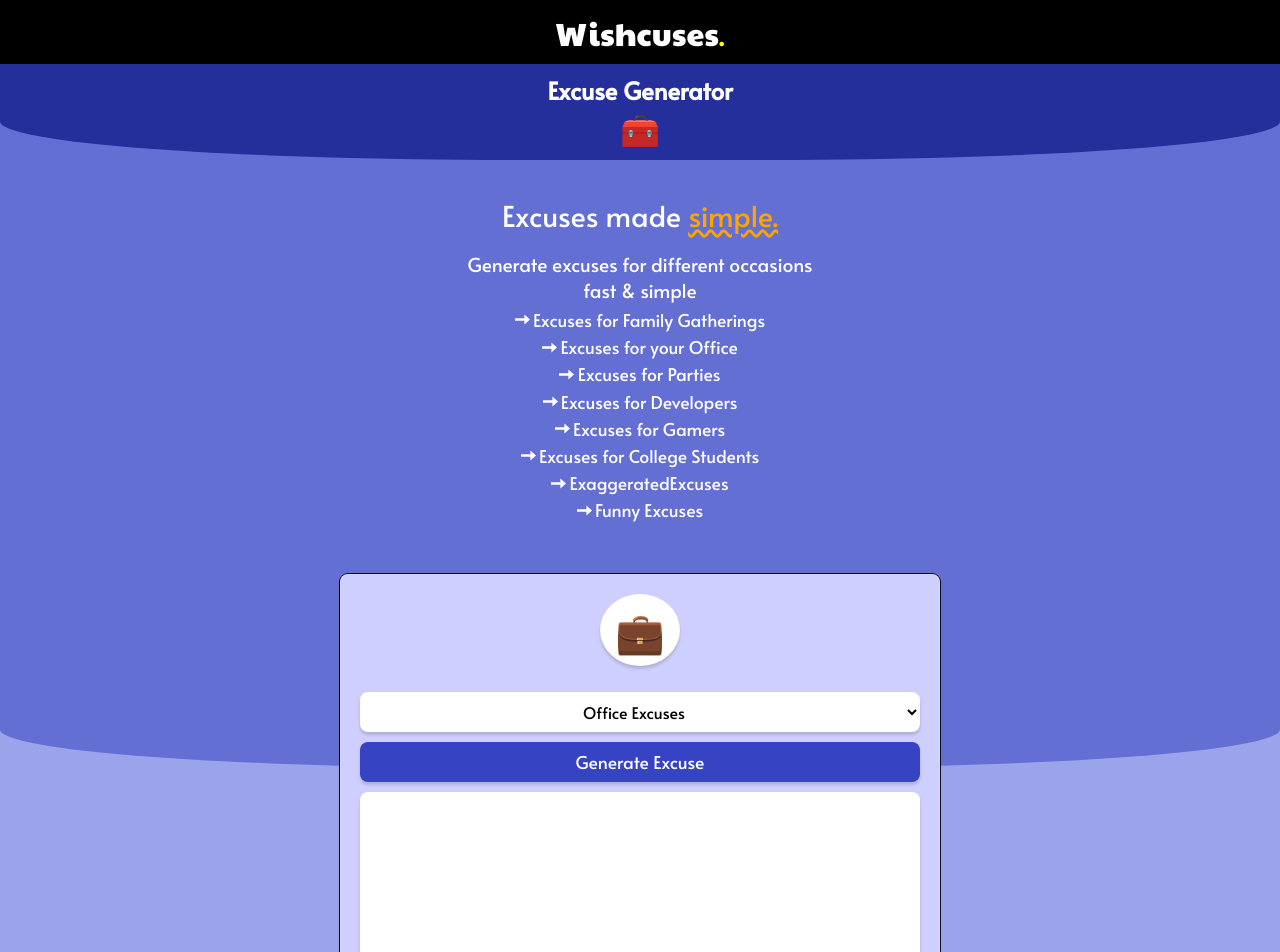
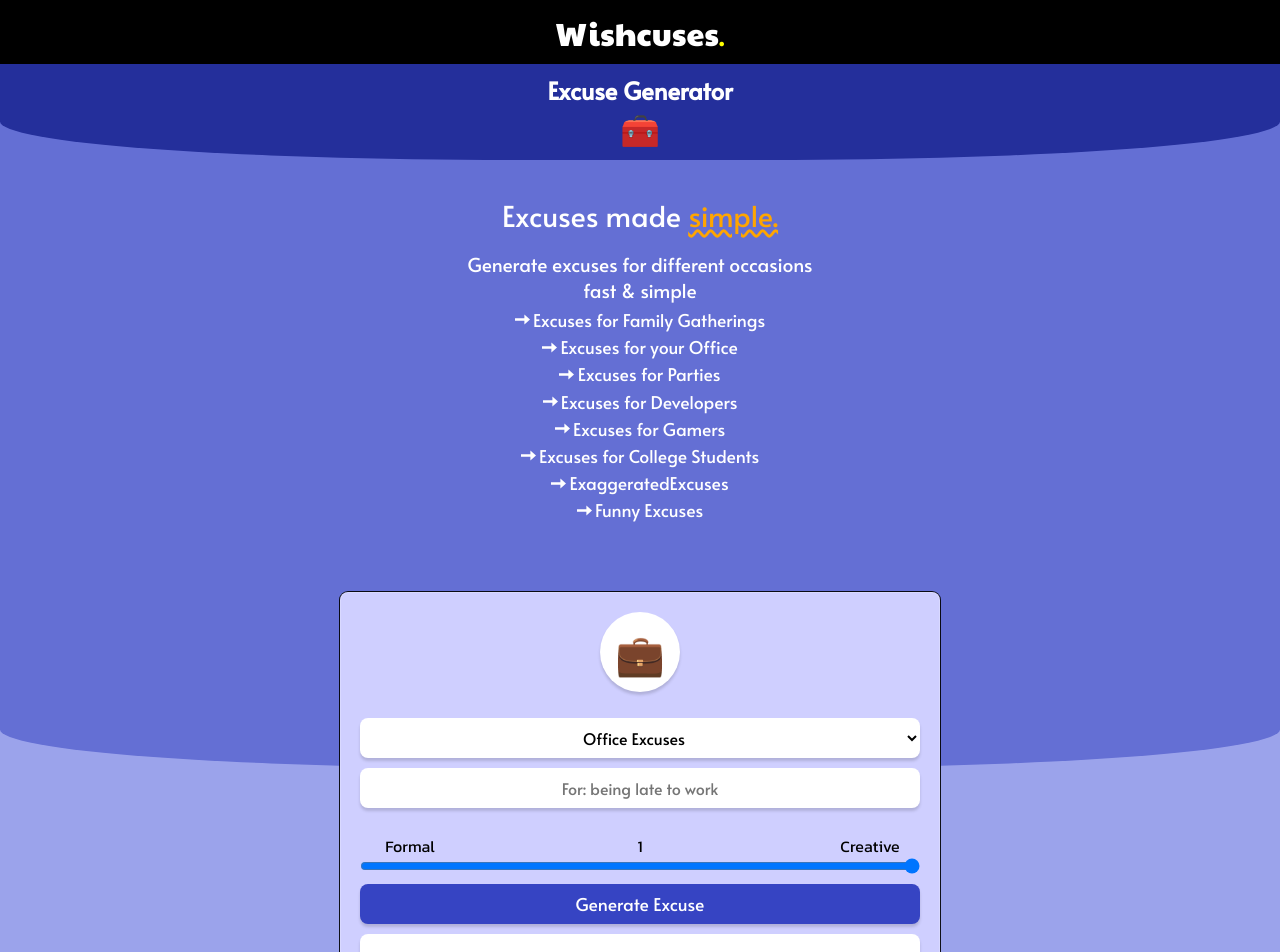
Before and after one commit to Hergelink/Wishcuses, a React (Create React App) app: page /excuse-generator in a window 1280 px wide. Shown: the top 952 px of the page. Built offline with nearby package versions, Linux system fonts and the light colour scheme; no server answers.

Commit message:
excuse conversion to ai completed

```diff
--- a/src/components/excuse-components/ExcuseContainer.jsx
+++ b/src/components/excuse-components/ExcuseContainer.jsx
@@ -1,12 +1,15 @@
 import copyIcon from '../../assets/copyIcon.svg';
 
 function ExcuseContainer({
-  excuse,
+  generatedExcuse,
   value,
   setValue,
   copied,
   setCopied,
-  fetchData,
+  handleSubmit,
+  setUserPromt,
+  temp,
+  setTemp,
 }) {
   return (
     <>
@@ -45,14 +48,52 @@ function ExcuseContainer({
             <option value='exaggerated'>Exaggerated Excuses</option>
           </select>
         </label>
+        <label htmlFor="userPromt" className='wishesLabel'>
+          <input className='wishesSelect' id='userPromt' type="text"
 
-        <button className='excuseFetchButton' onClick={fetchData}>
+          placeholder={`For: ${
+            value === 'family' ?
+            "A family gathering"
+            : value === 'party' ?
+            'My friends 28th birthday'
+            : value === 'developer' ?
+            'A computer Error'
+            : value === 'gamer' ?
+            'Too much ping'
+            : value === 'college' ?
+            'My exam physics tomorrow'
+            : value === 'funny' ?
+            'Alien abduction'
+            : value === 'exaggerated' ?
+            'A meteor hit'
+            : 'being late to work'}`}
+
+          onChange={e => setUserPromt(e.target.value)} />
+        </label>
+        <div className='rangeSlider'>
+          <div className='rangeInfo'>
+            <p className='tempInfo'>Formal</p>
+            <p className='tempInfo'>{temp}</p>
+            <p className='tempInfo'>Creative</p>
+          </div>
+          <input
+            type='range'
+            min={0}
+            max={1}
+            step={0.01}
+            value={temp}
+            onChange={(e) => setTemp(e.target.value * 1)}
+            className='slider'
+          />
+        </div>
+
+        <button className='excuseFetchButton' onClick={handleSubmit}>
           Generate Excuse
         </button>
         <div
           className='generatedExcuseCotainer'
           onClick={(e) => {
-            navigator.clipboard.writeText(excuse);
+            navigator.clipboard.writeText(generatedExcuse);
 
             setCopied(true);
 
@@ -61,13 +102,13 @@ function ExcuseContainer({
             }, 5000);
           }}
         >
-          <p className='generatedExcuse'>{excuse}</p>
+          <p className='generatedExcuse'>{generatedExcuse}</p>
           {copied && <p className='excuseCopyPopUp'>Text Copied!</p>}
         </div>
         <button
           className='excuseCopyButton'
           onClick={() => {
-            navigator.clipboard.writeText(excuse);
+            navigator.clipboard.writeText(generatedExcuse);
 
             setCopied(true);
 
--- a/src/pages/ExcusePage.jsx
+++ b/src/pages/ExcusePage.jsx
@@ -1,5 +1,5 @@
-import React, { useState, useEffect } from 'react';
-import Axios from 'axios';
+import React, { useState } from 'react';
+import { Configuration, OpenAIApi } from 'openai';
 import '../styles/excuse.css';
 import ExcuseHeader from '../components/excuse-components/ExcuseHeader';
 import ExcuseLinkContainer from '../components/excuse-components/ExcuseLinkContainer';
@@ -8,83 +8,52 @@ import ExcuseInfoContainer from '../components/excuse-components/ExcuseInfoConta
 import ExcuseContainer from '../components/excuse-components/ExcuseContainer';
 
 function ExcusePage() {
-  const [excuse, setExcuse] = useState('');
+  const [generatedExcuse, setGeneratedExcuse] = useState('');
+  const [userPromt, setUserPromt] = useState('')
+
   const [value, setValue] = useState('');
   const [copied, setCopied] = useState(false);
 
-  const fetchFamilyExcuse = () => {
-    Axios.get('https://excuser.herokuapp.com/v1/excuse/family/').then((res) => {
-      setExcuse(res.data[0]?.excuse);
-    });
-  };
-  const fetchOfficeExcuse = () => {
-    Axios.get('https://excuser.herokuapp.com/v1/excuse/office/').then((res) => {
-      setExcuse(res.data[0]?.excuse);
-    });
-  };
-  const fetchPartyExcuse = () => {
-    Axios.get('https://excuser.herokuapp.com/v1/excuse/party/').then((res) => {
-      setExcuse(res.data[0]?.excuse);
-    });
-  };
+    // Open ai states
 
-  const fetchDeveloperExcuse = () => {
-    Axios.get('https://excuser.herokuapp.com/v1/excuse/developers/').then(
-      (res) => {
-        setExcuse(res.data[0]?.excuse);
-      }
-    );
-  };
 
-  const fetchCollegeExcuse = () => {
-    Axios.get('https://excuser.herokuapp.com/v1/excuse/developers/').then(
-      (res) => {
-        setExcuse(res.data[0]?.excuse);
-      }
-    );
-  };
+    const [temp, setTemp] = useState(1);
+    const [loading, setLoading] = useState(false);
 
-  const fetchFunnyExcuse = () => {
-    Axios.get('https://excuser.herokuapp.com/v1/excuse/funny/').then((res) => {
-      setExcuse(res.data[0]?.excuse);
-    });
-  };
+    // open ai init
+    const handleSubmit = async (e) => {
+      e.preventDefault();
 
-  const fetchExaggeratedExcuse = () => {
-    Axios.get('https://excuser.herokuapp.com/v1/excuse/unbelievable/').then(
-      (res) => {
-        setExcuse(res.data[0]?.excuse);
-      }
-    );
-  };
+      setLoading(true);
 
-  const fetchGamerExcuse = () => {
-    Axios.get('https://excuser.herokuapp.com/v1/excuse/gaming/').then((res) => {
-      setExcuse(res.data[0]?.excuse);
-    });
-  };
+      // OPEN AI-START
 
-  const fetchData = () => {
-    return value === 'developer'
-      ? fetchDeveloperExcuse()
-      : value === 'family'
-      ? fetchFamilyExcuse()
-      : value === 'party'
-      ? fetchPartyExcuse()
-      : value === 'college'
-      ? fetchCollegeExcuse()
-      : value === 'funny'
-      ? fetchFunnyExcuse()
-      : value === 'exaggerated'
-      ? fetchExaggeratedExcuse()
-      : value === 'gamer'
-      ? fetchGamerExcuse()
-      : fetchOfficeExcuse();
-  };
+      const configuration = new Configuration({
+        apiKey: process.env.REACT_APP_API_KEY,
+      });
 
-  useEffect(() => {
-    fetchData();
-  }, [value]);
+      const openai = new OpenAIApi(configuration);
+
+      await openai
+        .createCompletion({
+          model: 'text-davinci-002',
+          prompt: `Create a excuse for:${userPromt} in context of ${value}`,
+          temperature: temp,
+          max_tokens: 200,
+          top_p: 1,
+          frequency_penalty: 0,
+          presence_penalty: 0,
+        })
+        .then((response) => {
+          setGeneratedExcuse(response.data.choices[0].text);
+        });
+
+      // OPEN AI-END
+      setLoading(false);
+    };
+
+
+
 
   return (
     <div>
@@ -92,13 +61,16 @@ function ExcusePage() {
       <main className='excuseMain'>
         <ExcuseInfoContainer />
         <ExcuseContainer
-          excuse={excuse}
-          setExcuse={setExcuse}
+          generatedExcuse={generatedExcuse}
+          setGeneratedExcuse={setGeneratedExcuse}
           value={value}
           setValue={setValue}
           copied={copied}
           setCopied={setCopied}
-          fetchData={fetchData}
+          handleSubmit={handleSubmit}
+          setUserPromt={setUserPromt}
+          temp={temp}
+          setTemp={setTemp}
         />
       </main>
       <div className='excuseStyleDiv'>
--- a/src/pages/WishesPage.jsx
+++ b/src/pages/WishesPage.jsx
@@ -2,7 +2,6 @@ import React, { useState} from 'react';
 import { Configuration, OpenAIApi } from 'openai';
 import '../styles/wishes.css';
 import WishesHeader from '../components/wishes-components/WishesHeader';
-
 import WishesLinkContainer from '../components/wishes-components/WishesLinkContainer';
 import WishesFooter from '../components/wishes-components/WishesFooter';
 import WishesInfoContainer from '../components/wishes-components/WishesInfoContainer';
--- a/src/styles/excuse.css
+++ b/src/styles/excuse.css
@@ -81,7 +81,7 @@
   padding: 20px;
   padding-bottom: 50px;
   width: 85%;
-  height: 450px;
+  min-height: 450px;
   display: flex;
   flex-direction: column;
   justify-content: center;
@@ -93,7 +93,7 @@
     rgba(0, 0, 0, 0.9) 0px 0px 0px 1px;
 
   position: absolute;
-  bottom: -22rem;
+  bottom: -32rem;
 }
 
 .excuseEmojiContainer {
@@ -155,7 +155,7 @@
   padding: 8px;
   border-radius: 8px;
   width: 100%;
-  height: 200px;
+  min-height: 200px;
   text-align: center;
   cursor: pointer;
   position: relative;
@@ -206,7 +206,7 @@
 
 .excuseStyleContainer {
   background-color: rgb(155, 163, 235);
-  height: 32rem;
+  height: 40rem;
   display: flex;
   flex-direction: column;
   align-items: center;
```
